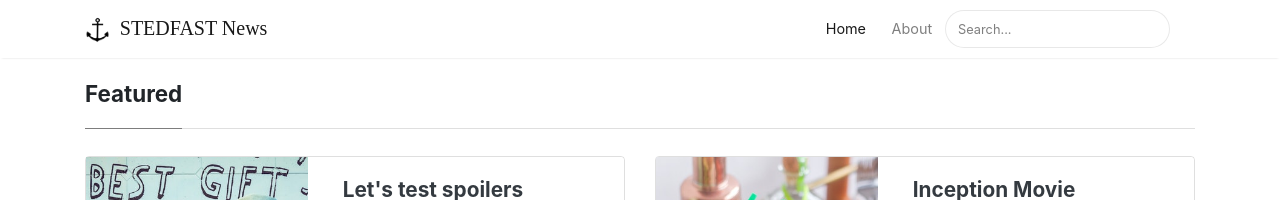
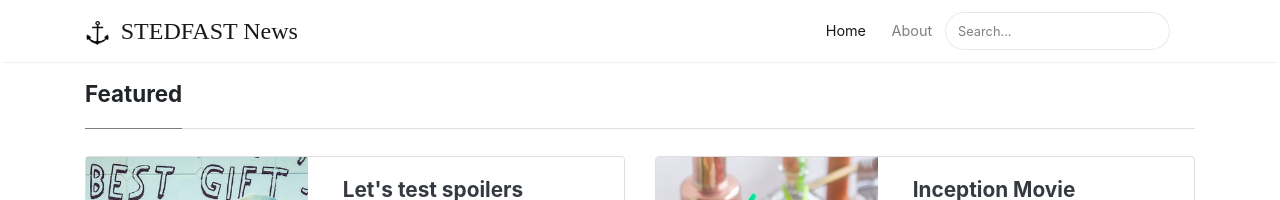
Before and after one commit to flashlightministries/stedfastnews, a Jekyll site: the page built from index.html, in a window 1280 px wide. Shown: the top 200 px of the page. Built offline with Jekyll 4.4.1, drawn with Linux system fonts in a browser that asks for light colours; nearby versions of some CDN libraries; the list of posts is cut into pages by our own code.

Commit message:
Update screen.css

```diff
--- a/assets/css/screen.css
+++ b/assets/css/screen.css
@@ -304,8 +304,9 @@ span.post-read-more a:hover {
     margin-right: 5px;
 }
 
-a.sitetitle {
+.sitetitle {
     font-family: sans serif;
+    font-size: 1.5rem;
 }
 
 .mainheading h1.posttitle {
```
